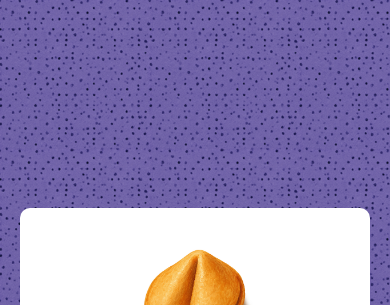
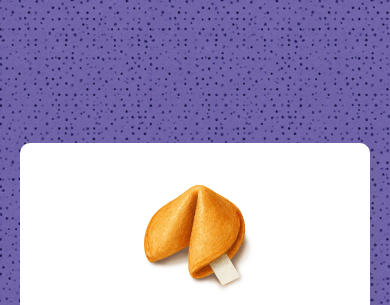
Before and after one commit to nperkinsr/la-miga-de-la-fortuna, a plain HTML site: page index.html in a window 390 px wide. Shown: the top 305 px of the page. Drawn offline with nearby package versions, Linux system fonts and the light colour scheme.

Commit message:
Add files via upload

```diff
--- a/index.html
+++ b/index.html
@@ -19,7 +19,7 @@
 </head>
 
 <body>
-
+  <div class="page-wrapper">
     <div class="container">
 
       <header>
@@ -38,7 +38,15 @@
         </div>
       </main>
     </div>
+  </div>
 
+  <script>
+    window.addEventListener('load', () => {
+      setTimeout(() => {
+        window.scrollTo(0, 50);
+      }, 50);
+    });
+  </script>
   <script src="./scripts.js"></script>
 </body>
 
--- a/style.css
+++ b/style.css
@@ -44,13 +44,19 @@ p {
 
 html,
 body {
-  height: 100vh;
+  height: calc(100vh + 50px);
   margin: 0;
   padding: 0;
   font-family: "Quicksand", sans-serif;
   background-image: url("./assets/seamless_pattern_purple.png");
   background-size: 150px 150px;
+  background-repeat: repeat;
+  background-position: top left;
   overflow: hidden;
+}
+
+.page-wrapper {
+  min-height: 100vh;
   display: flex;
   justify-content: center;
   align-items: center;
@@ -61,8 +67,6 @@ body {
   background-color: var(--white);
   padding: 20px;
   border-radius: 10px;
-  /* box-shadow: 7px 7px 4px var(--color3);
-  border: 2px solid var(--color3); */
   margin: 20px;
   max-width: 500px;
 }
@@ -116,3 +120,14 @@ img {
   align-items: center;
   margin: 0 0 1.5rem 0;
 }
+
+/* Mobile Styles */
+@media (max-width: 450px) {
+  .page-wrapper {
+    align-items: flex-start;
+  }
+
+  .container {
+    margin-top: 17vh;
+  }
+}
```
Lines whose indentation alone changed are shown as unchanged.
